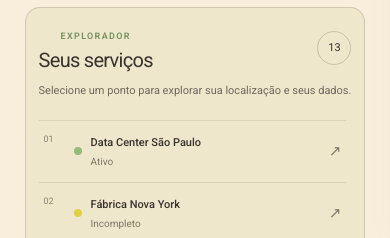
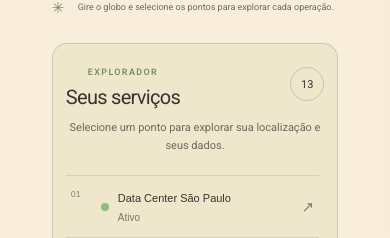
Before and after one commit to atmosabp/greener, a React (Vite) app in the folder frontend/: page /home in a window 390 px wide. Shown: the part 606-844 px from the top of the page. Built offline with nearby package versions, Linux system fonts and the light colour scheme.

Commit message:
feat/principal
alterações novas, poucas. Iniciando teste bruto de responsividade

```diff
--- a/frontend/src/index.css
+++ b/frontend/src/index.css
@@ -4,7 +4,7 @@
   margin: 0;
   padding: 0;
   box-sizing: border-box;
-  transition: background-color 0.5s ease-in-out, color 0.5s ease-in-out;
+  transition: background-color 0.5s ease-in-out;
 }
 
 /* Tema padrão */
@@ -14,7 +14,7 @@
 [data-theme="light"][data-palette="green"] {
   --background: #F9EEDC;
   --background-transparent: hsla(37, 71%, 92%, 0.5);
-  --shadow: rgba(145, 124, 110, 0.51);
+  --shadow: rgba(145, 124, 110, 0.5);
   --text: #38322E;
   --primary: #99C47C;
   --primary-light: #BFC47C;
@@ -28,7 +28,7 @@
 [data-theme="dark"][data-palette="green"] {
   --background: #29342D;
   --background-transparent: rgb(41, 52, 45, 0.5);
-  --shadow: rgba(43, 43, 43, 0.25);
+  --shadow: rgba(43, 43, 43, 0.5);
   --text: #F9EEDC;
   --primary: #669546;
   --primary-light: #ADB26A;
@@ -42,7 +42,7 @@
 [data-theme="light"][data-palette="blue"] {
   --background: #F9EEDC;
   --background-transparent: hsla(37, 71%, 92%, 0.5);
-  --shadow: rgba(145, 124, 110, 0.51);
+  --shadow: rgba(145, 124, 110, 0.5);
   --text: #38322E;
   --primary: #7CA2C4;
   --primary-light: #9ED3D9;
@@ -56,7 +56,7 @@
 [data-theme="dark"][data-palette="blue"] {
   --background: #262E30;
   --background-transparent: rgb(38, 46, 48, 0.5);
-  --shadow: rgba(43, 43, 43, 0.25);
+  --shadow: rgba(43, 43, 43, 0.5);
   --text: #F9EEDC;
   --primary: #4A7092;
   --primary-light: #6DA8AE;
@@ -70,7 +70,7 @@
 html,
 body {
   width: 100%;
-  min-height: 100%;
+  height: 100vh;
   font-family: "Roboto", sans-serif;
   background-color: var(--background);
 }
@@ -81,7 +81,6 @@ body {
   min-height: 100vh;
 }
 
-
 /* Colocar nas páginas para englobar bonitinho e manter todas com esse padding*/
 main {
   padding: 30px;
@@ -91,23 +90,3 @@ main {
   background-color: var(--primary-dark);
   color: var(--background);
 }
-
-* {
-  box-sizing: border-box;
-}
-
-html,
-body,
-#root {
-  min-height: 100%;
-  margin: 0;
-}
-
-body {
-  min-width: 320px;
-}
-
-button,
-input {
-  font: inherit;
-}
--- a/frontend/src/pages/home/Homepage.css
+++ b/frontend/src/pages/home/Homepage.css
@@ -19,7 +19,8 @@
 }
 
 .homepage-main {
-    width: min(100% - 64px, 1920px);
+    width: calc(100% - 48px);
+    max-width: 1700px;
     flex: 1;
     margin: 0 auto;
     padding: 112px 0 30px;
@@ -117,7 +118,8 @@
     display: grid;
     grid-template-columns: 250px minmax(0, 1fr);
     align-items: stretch;
-    gap: 24px;
+    gap: 40px;
+    width: 80%;
 }
 
 /* Painel de serviços */
@@ -532,7 +534,7 @@
     grid-template-columns: repeat(2, minmax(0, 1fr));
     gap: 12px;
     max-width: 660px;
-    margin: 26px 0 0 auto;
+    margin: 1% 5% 0 auto;
 }
 
 .analysis-link {
```
